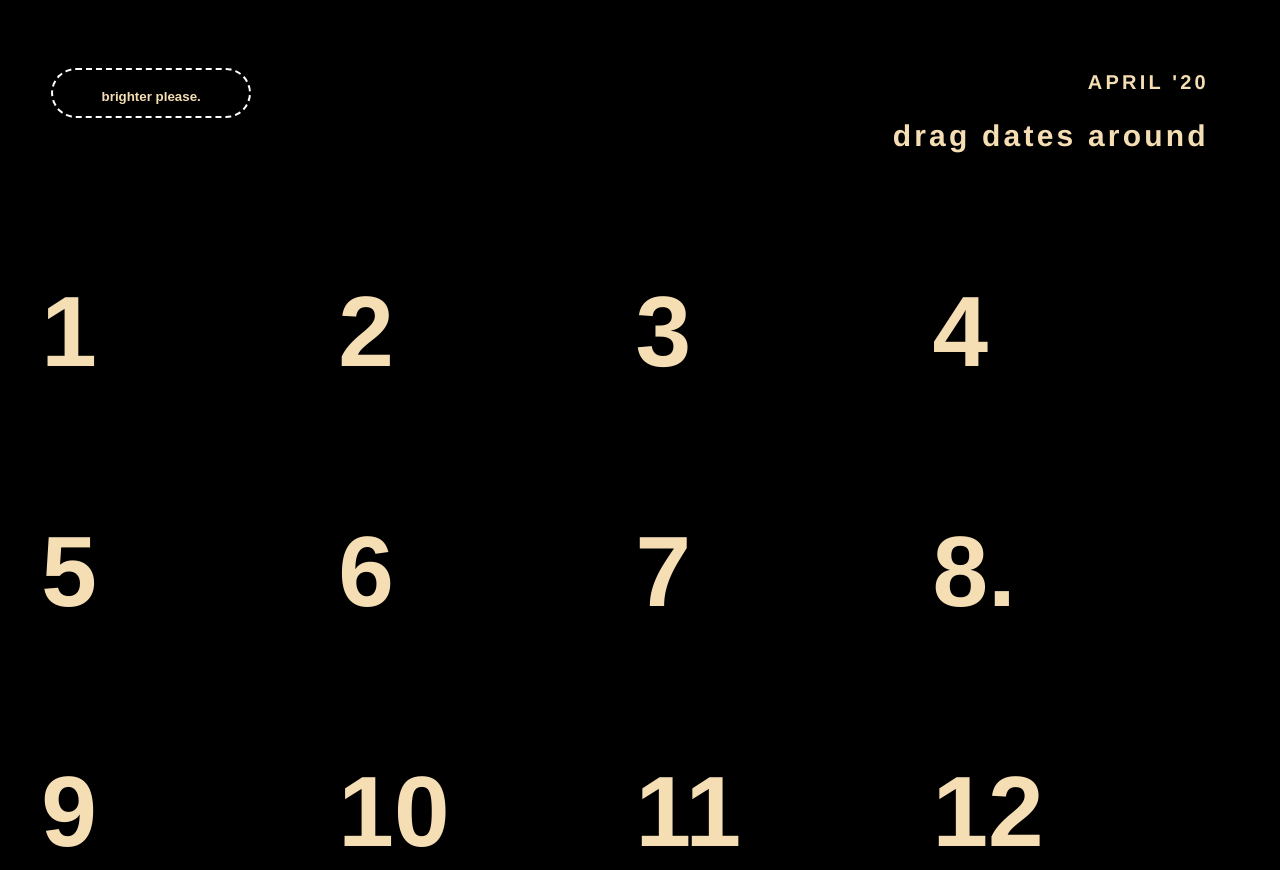
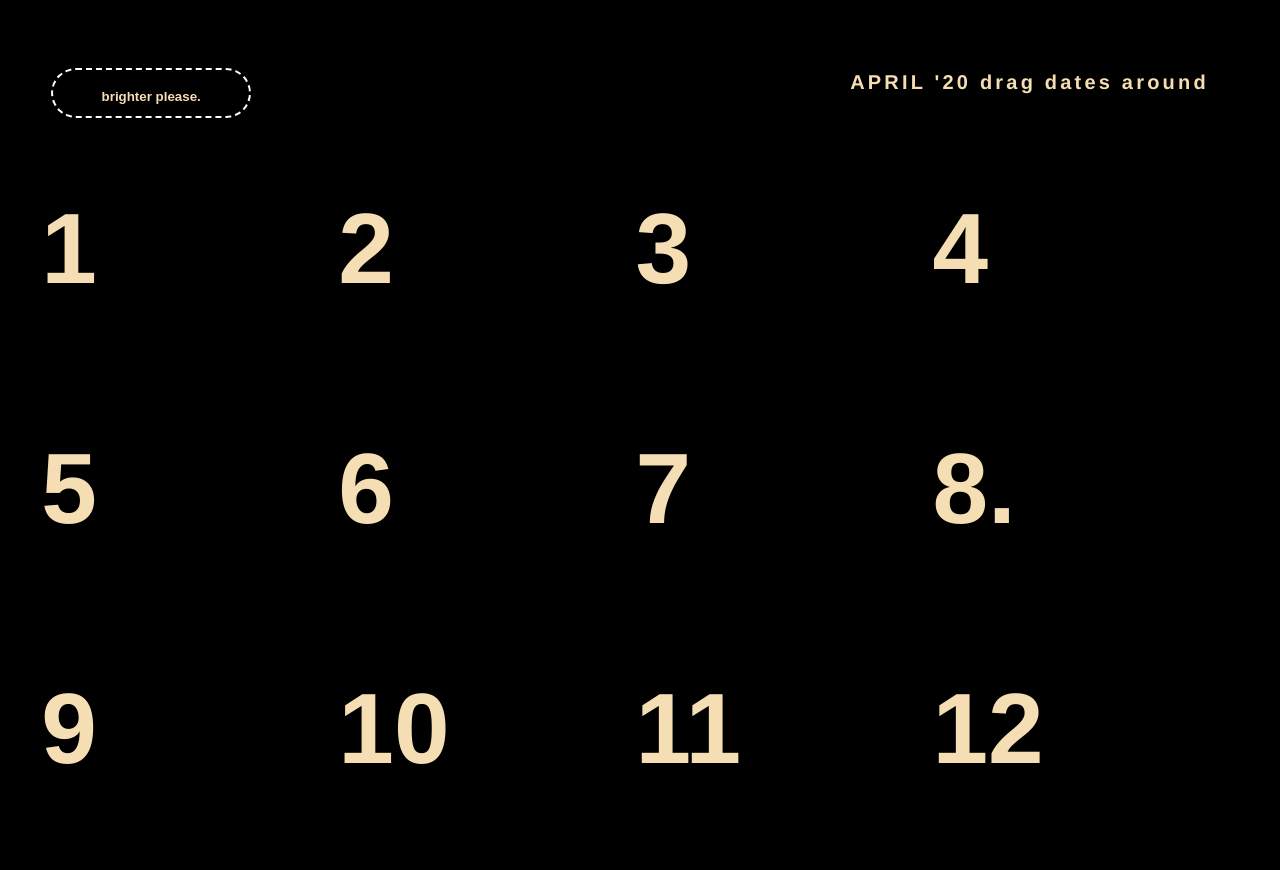
Before and after one commit to sehera/calendar-april, a plain HTML site: page index.html in a window 1280 px wide. Shown: the top 870 px of the page. Drawn offline with nearby package versions, Linux system fonts and the light colour scheme.

Commit message:
Update index.html

```diff
--- a/index.html
+++ b/index.html
@@ -11,7 +11,7 @@
         <div class="header">
           APRIL '20
 
-<h2> drag dates around </h2>
+drag dates around
 
         </div>
 
```
